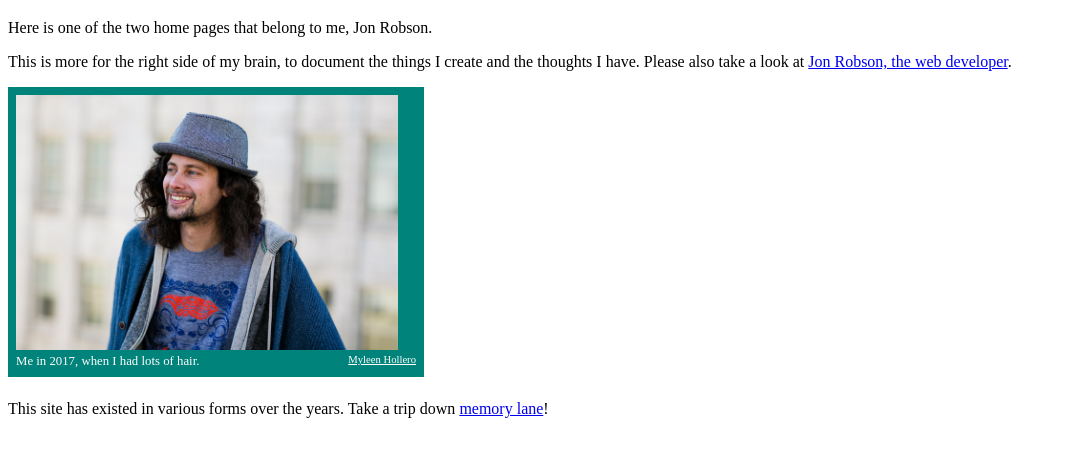
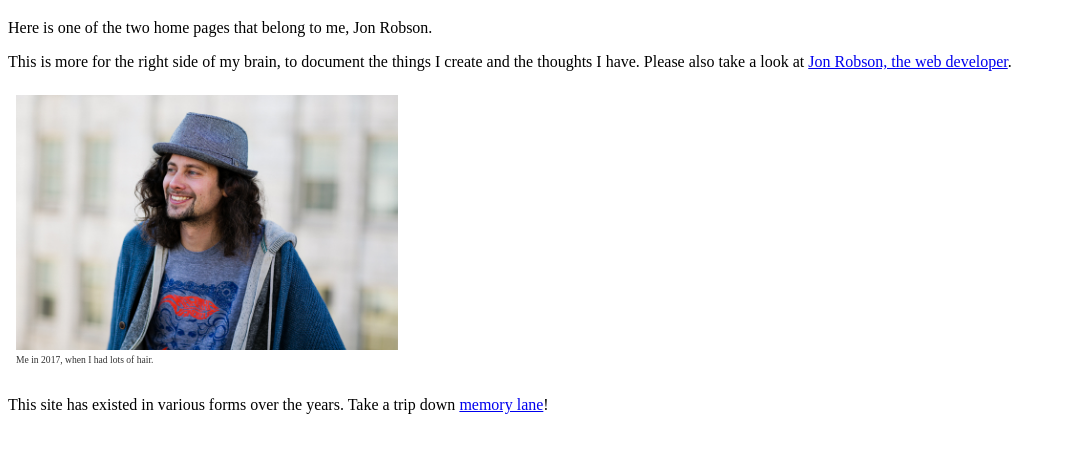
Before and after one commit to jdlrobson/jonrobson.me.uk, a Gatsby site: page / in a window 1280 px wide. Shown: the part 61-518 px from the top of the page, without its empty margins (0-1066 px from the left). Built offline with nearby package versions, Linux system fonts and the light colour scheme; Gatsby itself is replaced by a stand-in of ours.

Commit message:
Thumbnail component tweaks

```diff
--- a/src/components/Thumbnail/index.css
+++ b/src/components/Thumbnail/index.css
@@ -1,7 +1,15 @@
 .thumb {
   margin-bottom: 1.45rem;
-  width: 400px;
   padding: 0.5rem;
+  text-align: center;
+}
+
+.thumb--small {
+  width: 200px;
+}
+
+.thumb--reg {
+  width: 300px;
 }
 
 .thumb:after {
@@ -12,10 +20,12 @@
 
 .thumb--float-left {
   margin-right: 0.5em;
+  text-align: left;
 }
 
 .thumb--float-right {
   margin-left: 0.5em;
+  text-align: right;
 }
 
 .thumb__image {
@@ -25,8 +35,8 @@
 .thumb__caption {
   width: 100%;
   display: block;
-  color: white;
-  font-size: 0.8em;
+  color: #333;
+  font-size: 0.6em;
   text-align: left;
 }
 
--- a/src/components/Thumbnail/index.js
+++ b/src/components/Thumbnail/index.js
@@ -2,9 +2,11 @@
 import './index.css'
 import { BG_COLOR } from './../../const'
 
-const Thumbnail = ( { src, caption, width, height, source, float = 'none', sourceName = 'source' } ) => (
-  <div className={"thumb thumb--float-" + float }
-    style={ {background: BG_COLOR, float: float } }>
+const Thumbnail = ( { src, caption, width, height, source, small = false,
+  float = 'none', sourceName = 'source'
+} ) => (
+  <div className={"thumb thumb--float-" + float + ' thumb--' + ( small ? 'small' : 'reg' ) }
+    style={ { float: float } }>
     <img src={src} alt={caption} className="thumb__image"
       width={width} height={height} />
     <span className="thumb__caption">
```
